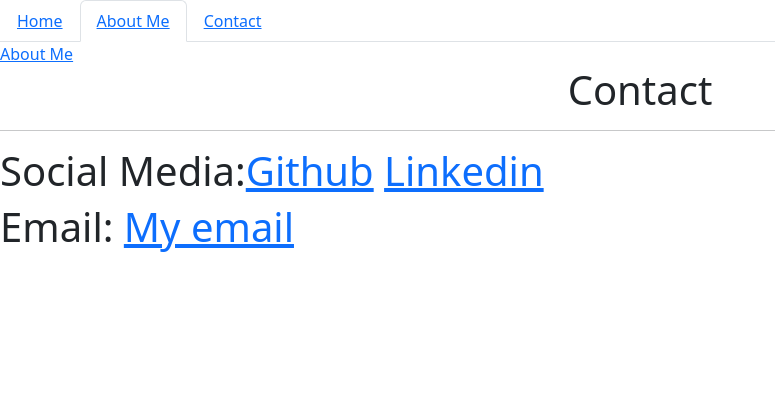
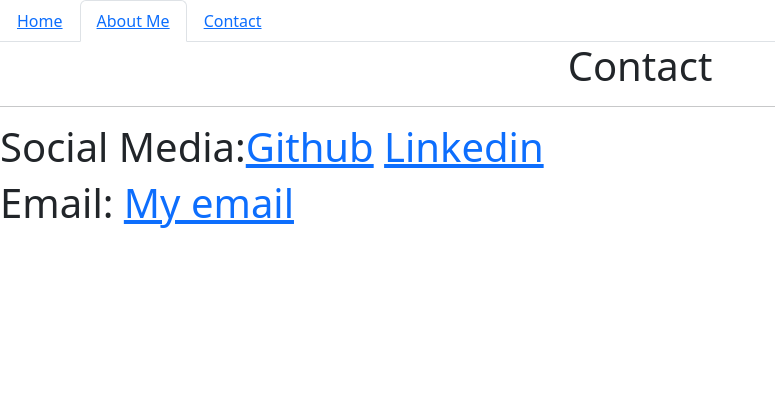
Before and after one commit to loex345/my_portfolio, a Django app: page /contact/ in a window 1280 px wide, after a click on "About Me". Shown: the top 420 px of the page, without its empty margins (0-775 px from the left). Run offline with Django 4.2, Linux system fonts and the light colour scheme.

Commit message:
CSS part two  update

```diff
--- a/my_new_app/templates/base.html
+++ b/my_new_app/templates/base.html
@@ -24,7 +24,7 @@
       </ul>
       <div class="tab-content" id="myTabContent">
         <div class="tab-pane fade show active" id="home-tab-pane" role="tabpanel" aria-labelledby="home-tab" tabindex="0"><a href="/"></a></div>
-        <div class="tab-pane fade" id="aboutme-tab-pane" role="tabpanel" aria-labelledby="aboutme-tab" tabindex="0"><a href="/about">About Me</a></div>
+        <div class="tab-pane fade" id="aboutme-tab-pane" role="tabpanel" aria-labelledby="aboutme-tab" tabindex="0"></div>
         <div class="tab-pane fade" id="contact-tab-pane" role="tabpanel" aria-labelledby="contact-tab" tabindex="0"><a href="/contact"></a></div>
         <div class="tab-pane fade" id="disabled-tab-pane" role="tabpanel" aria-labelledby="disabled-tab" tabindex="0">...</div>
       </div>
--- a/my_new_app/templates/contact.html
+++ b/my_new_app/templates/contact.html
@@ -2,6 +2,6 @@
 {% block content %}
  <h1 id="centertitle"> Contact</h1>
  <hr />
- <h1>Social Media:<a href="https://github.com/loex345">Github</a> <a href="www.linkedin.com/in/ernestgmaitland"> Linkedin</a></h1>
+ <h1>Social Media:<a href="https://github.com/loex345">Github</a> <a href="https://linkedin.com/in/ernestgmaitland"> Linkedin</a></h1>
  <h1>Email: <a href="mailto:maitlandeg@gmail.com">My email</a></h1>
 {% endblock %}
```
